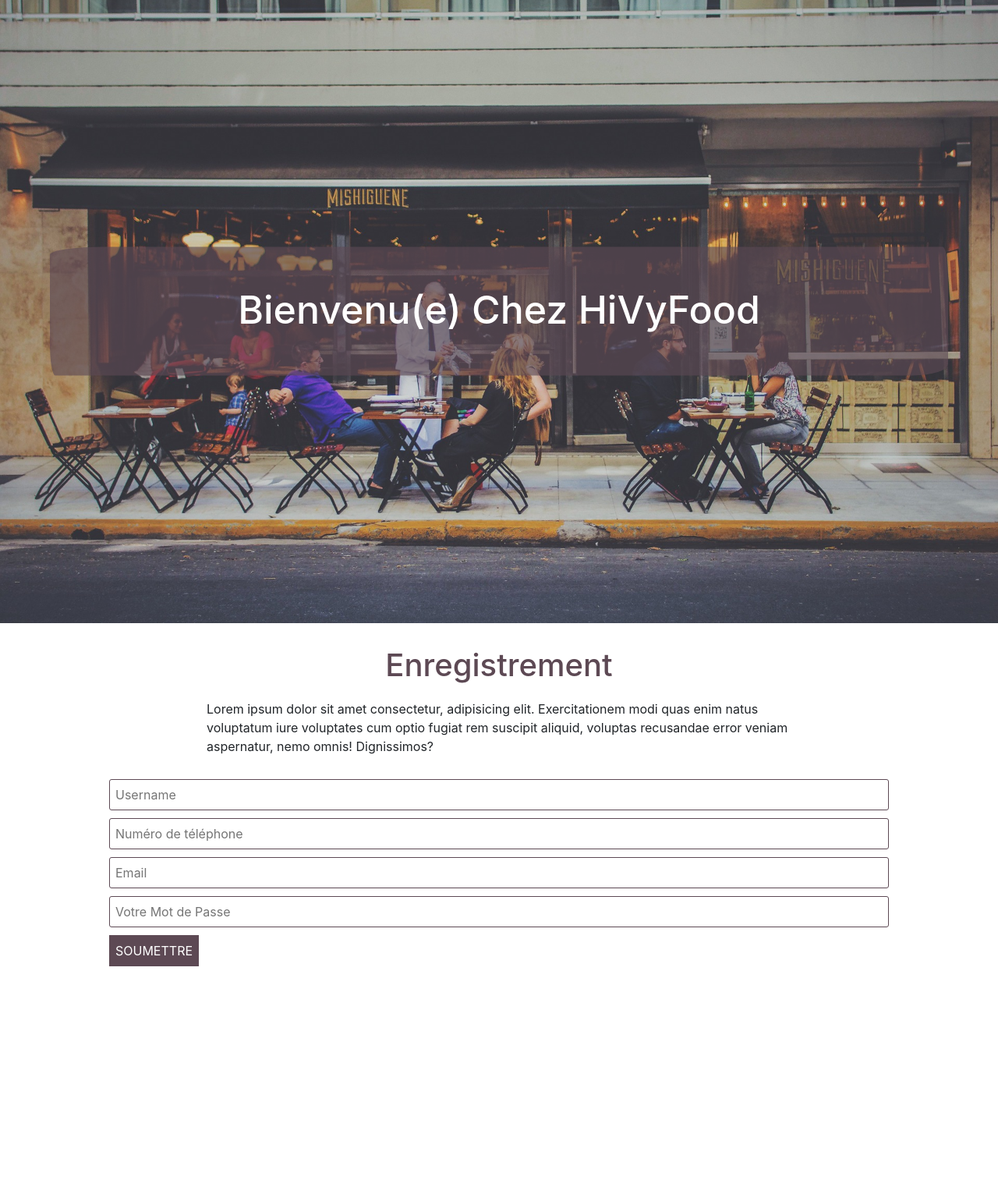
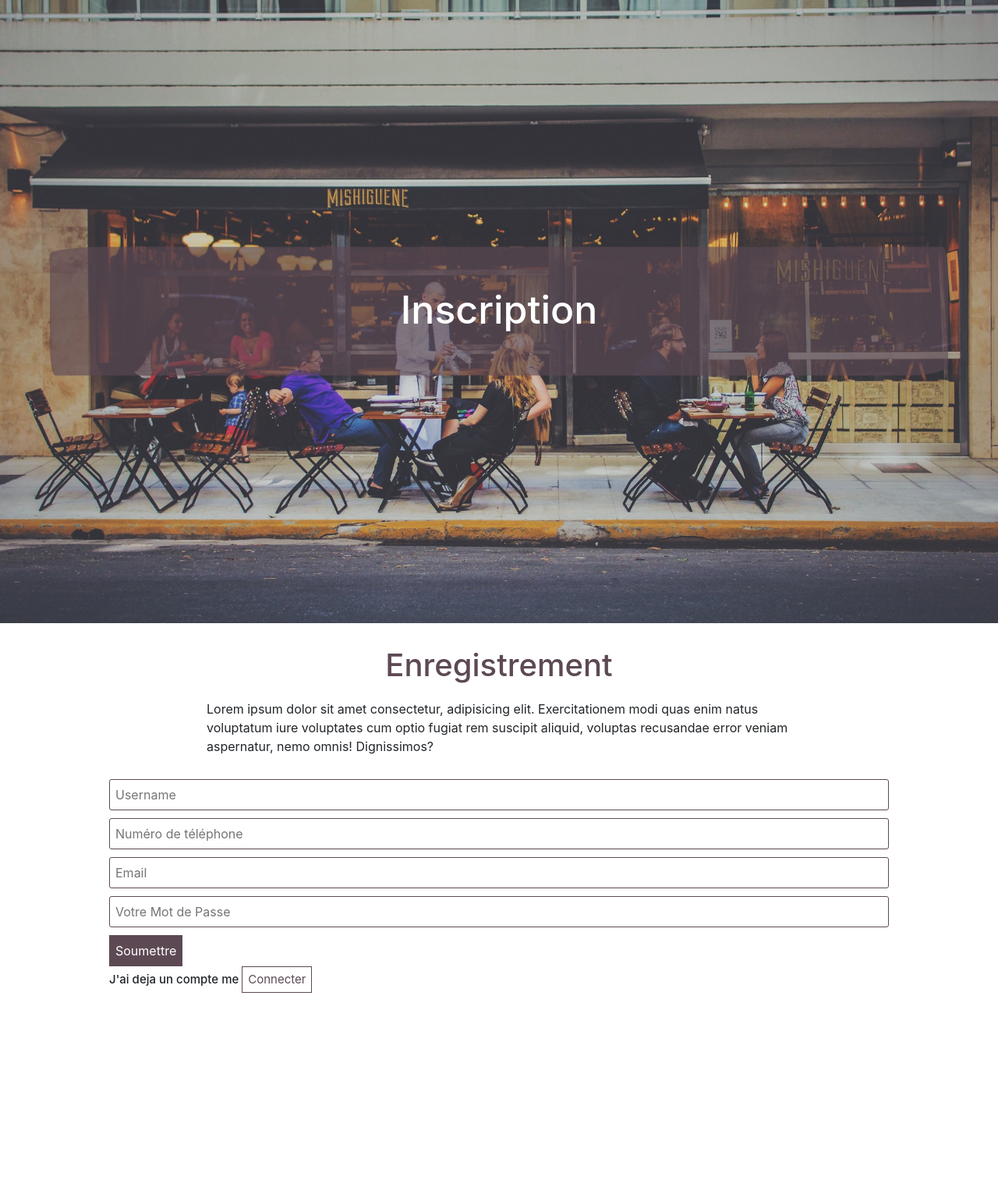
Before and after one commit to Yves97/restaurant, a PHP site: page /php/register.php in a window 1280 px wide. Shown: the part 51-1564 px from the top of the page at 78% size. Run offline with PHP 8.4, Linux system fonts and the light colour scheme.

Commit message:
register

```diff
--- a/css/style.css
+++ b/css/style.css
@@ -148,7 +148,7 @@ li{
     margin-bottom: 3rem ;
 }
 
-.btn-more{
+.btn-more, .btn-reverse{
     border: 1px solid var(--primary-color);
     background: var(--primary-color);
     color: var(--color-white);
@@ -160,6 +160,16 @@ li{
 .btn-more:hover{
     background: var(--color-white);
     color: var(--primary-color);
+}
+
+.btn-reverse{
+    background-color: var(--color-white);
+    color: var(--primary-color);
+}
+
+.btn-reverse:hover{
+    background-color: var(--primary-color);
+    color: var(--color-white);
 }
 
 #foods{
--- a/index.php
+++ b/index.php
@@ -1,7 +1,7 @@
 <?php
 session_start();
 require 'php/database.php';
-    if(isset($_GET['id'])){
+    if(isset($_GET['id']) && isset($_SESSION['id'])){
     // require 'php/register.php';
     $query = $connexion->prepare("SELECT * FROM food");
     $query->execute();
@@ -34,7 +34,7 @@ require 'php/database.php';
 <body>
     <header id="header">
         <nav class="navbar navbar-expand-sm fixed-top">
-            <a class="navbar-brand" href="index.html">HyviFood</a>
+            <a class="navbar-brand" href="<?= $_SERVER['PHP_SELF'] ?>">HyviFood</a>
             <button class="navbar-toggler" type="button" data-toggle="collapse" data-target="#collapsibleNavId" aria-controls="collapsibleNavId"
                 aria-expanded="false" aria-label="Toggle navigation"></button>
             <div class="collapse navbar-collapse" id="collapsibleNavId">
@@ -46,7 +46,7 @@ require 'php/database.php';
                         <a class="nav-link" href="php/ownOrderList.html">Voir mes commandes</a>
                     </li>
                     <li class="nav-item">
-                        <a class="nav-link" href="php/order.php">Passer une commande</a>
+                        <a class="nav-link" href="php/order.php?id=">Passer une commande</a>
                     </li>
                 </ul>
                 <p class="username"><?= 'Hello!  '.$result3['username'] ?></p>
--- a/php/database.php
+++ b/php/database.php
@@ -18,3 +18,10 @@
         echo print_r($array_name);
         echo '</pre>';
     }
+
+    function secure_data($data){
+        $data = htmlspecialchars($data);
+        $data = stripcslashes($data);
+        $data = trim($data);
+        return $data;
+    }
--- a/php/register.php
+++ b/php/register.php
@@ -17,14 +17,6 @@ session_start();
             header("Location:login.php");
         }
     }
-
-    function secure_data($data){
-        $data = htmlspecialchars($data);
-        $data = stripcslashes($data);
-        $data = trim($data);
-        return $data;
-    }
-
 ?>
 
 <!DOCTYPE html>
@@ -59,7 +51,7 @@ session_start();
         </nav>
         <div class="welcome-box"  style="background: url('../images/img2.jpg') center no-repeat;background-size: cover;">
             <div class="welcome-text">
-                <h3>Bienvenu(e) Chez HiVyFood</h3>
+                <h3><?php $register = 'Inscription'; echo $register;?></h3>
             </div>
         </div>
     </header>
@@ -86,9 +78,15 @@ session_start();
                     <div class="form-group">
                         <input class="input_contact" type="password" name="password" placeholder="Votre Mot de Passe">
                     </div>
-                    <button type="submit" class="btn-more">SOUMETTRE</button>
+                    <button type="submit" class="btn-more">Soumettre</button>
                 </form>
+                <h4> J'ai deja un compte me
+                    <a href="login.php">
+                        <button class="btn-reverse">Connecter</button>
+                    </a>
+                </h4>
             </div>
+
         </div>
     </section>
     <footer id="footer">
```
Also changed, not shown: php/login.php (+1 -13 lines), php/order.php (+39 -11 lines), php/ownOrderList.php (renamed from php/ownOrderList.html).
